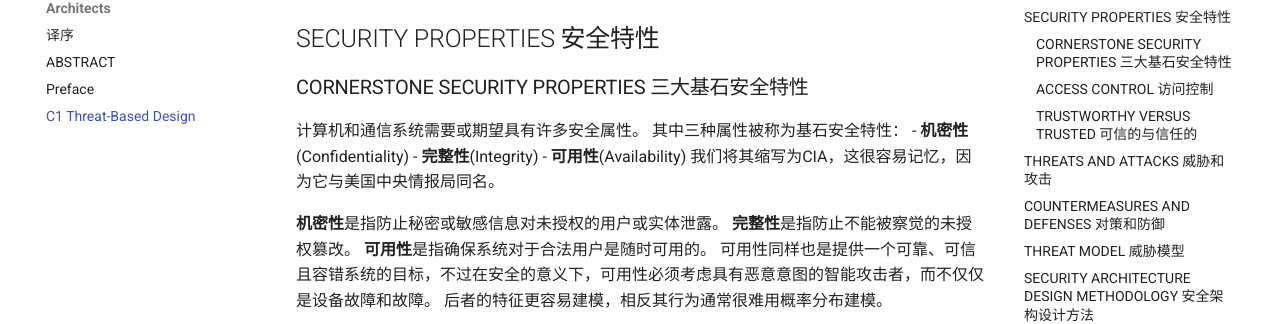
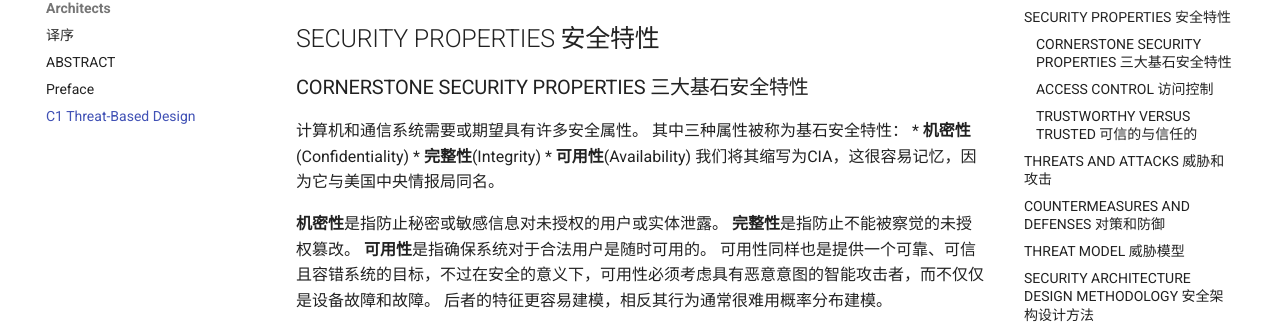
Before and after one commit to fanyc22/blog, an MkDocs documentation site: the page built from docs/SBCA/C1.md, in a window 1280 px wide and 900 px high, scrolled down 461 px. Shown: the part 139-463 px from the top of the window. Built offline with MkDocs 1.6.1 and Material for MkDocs 9.7.7, drawn with Linux system fonts in a browser that asks for light colours; comment, search, counter and statistics services are not loaded.

```diff
--- a/docs/SBCA/C1.md
+++ b/docs/SBCA/C1.md
@@ -20,9 +20,9 @@
 
 计算机和通信系统需要或期望具有许多安全属性。
 其中三种属性被称为基石安全特性：
-- **机密性**(Confidentiality)
-- **完整性**(Integrity)
-- **可用性**(Availability)
+* **机密性**(Confidentiality)
+* **完整性**(Integrity)
+* **可用性**(Availability)
 我们将其缩写为CIA，这很容易记忆，因为它与美国中央情报局同名。
 
 **机密性**是指防止秘密或敏感信息对未授权的用户或实体泄露。
```
